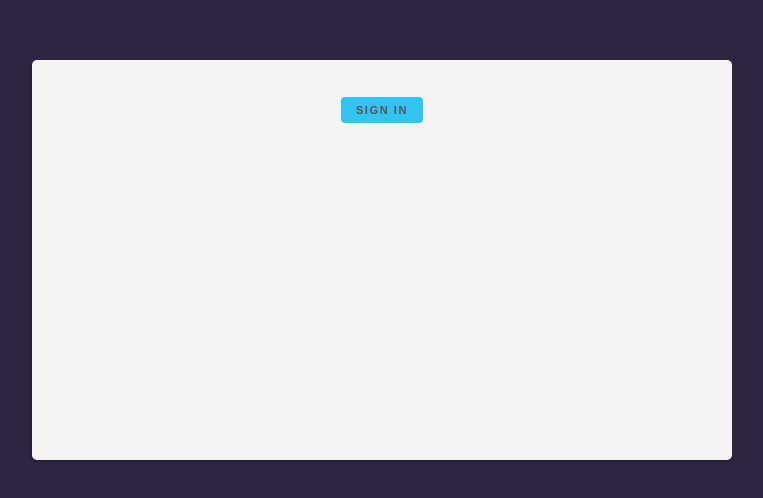
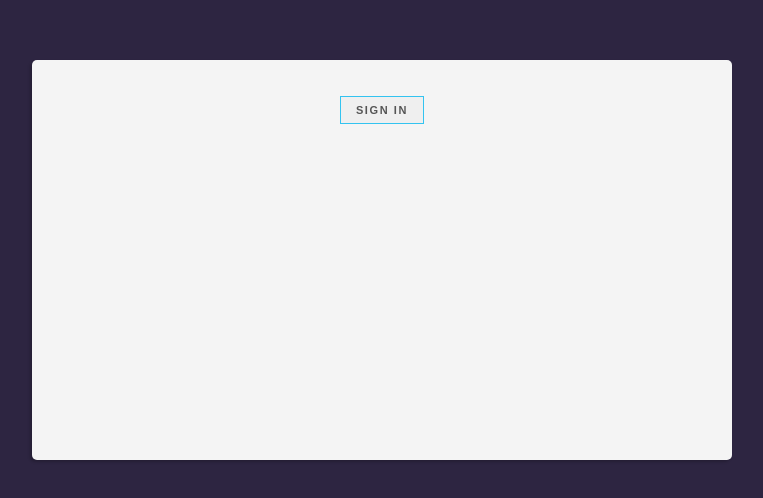
Before and after one commit to Nitheesh-S/nitheesh-s.github.io, a plain HTML site: page index.html in a window 1280 px wide. Shown: the part 140-638 px from the top of the page, without its empty margins (258-1021 px from the left). Drawn offline with Linux system fonts and the light colour scheme.

Commit message:
Update style.css

```diff
--- a/style.css
+++ b/style.css
@@ -100,8 +100,9 @@ table {
 }
 
 button {
-    background: #33C3F0;
-    border: none;
+    /*background: #33C3F0;*/
+    border: 1px solid #33C3F0;
+    /*border: none;*/
     display: inline-block;
     padding: 7px 15px;
     color: #555;
@@ -112,9 +113,14 @@ button {
     text-transform: uppercase;
     text-decoration: none;
     white-space: nowrap;
-    border-radius: 4px;
+    /*border-radius: 4px;*/
     cursor: pointer;
     box-sizing: border-box;
+    transition: all 0.3s ease-in-out;
+}
+
+#signout-button:hover{
+
 }
 
 input {
```
